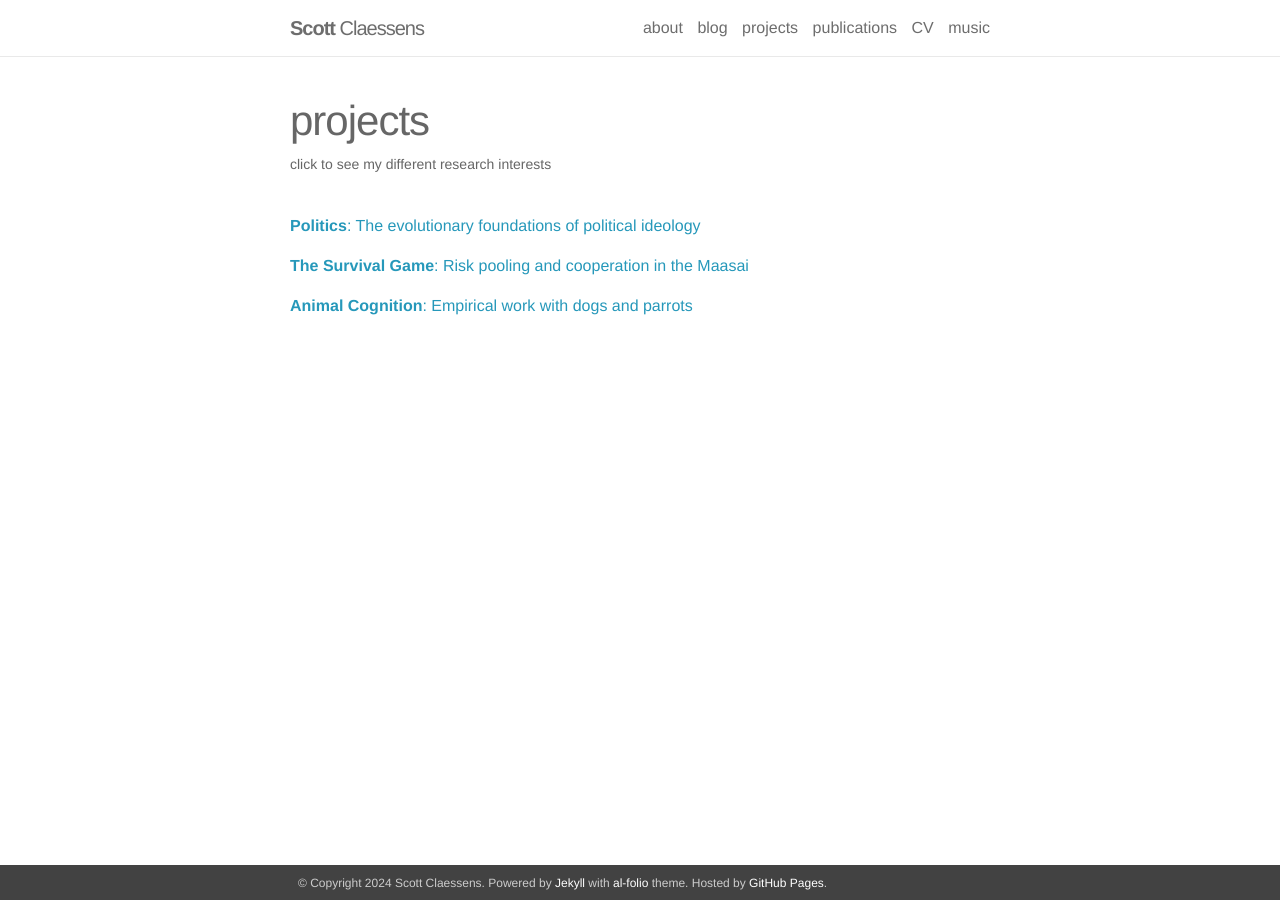
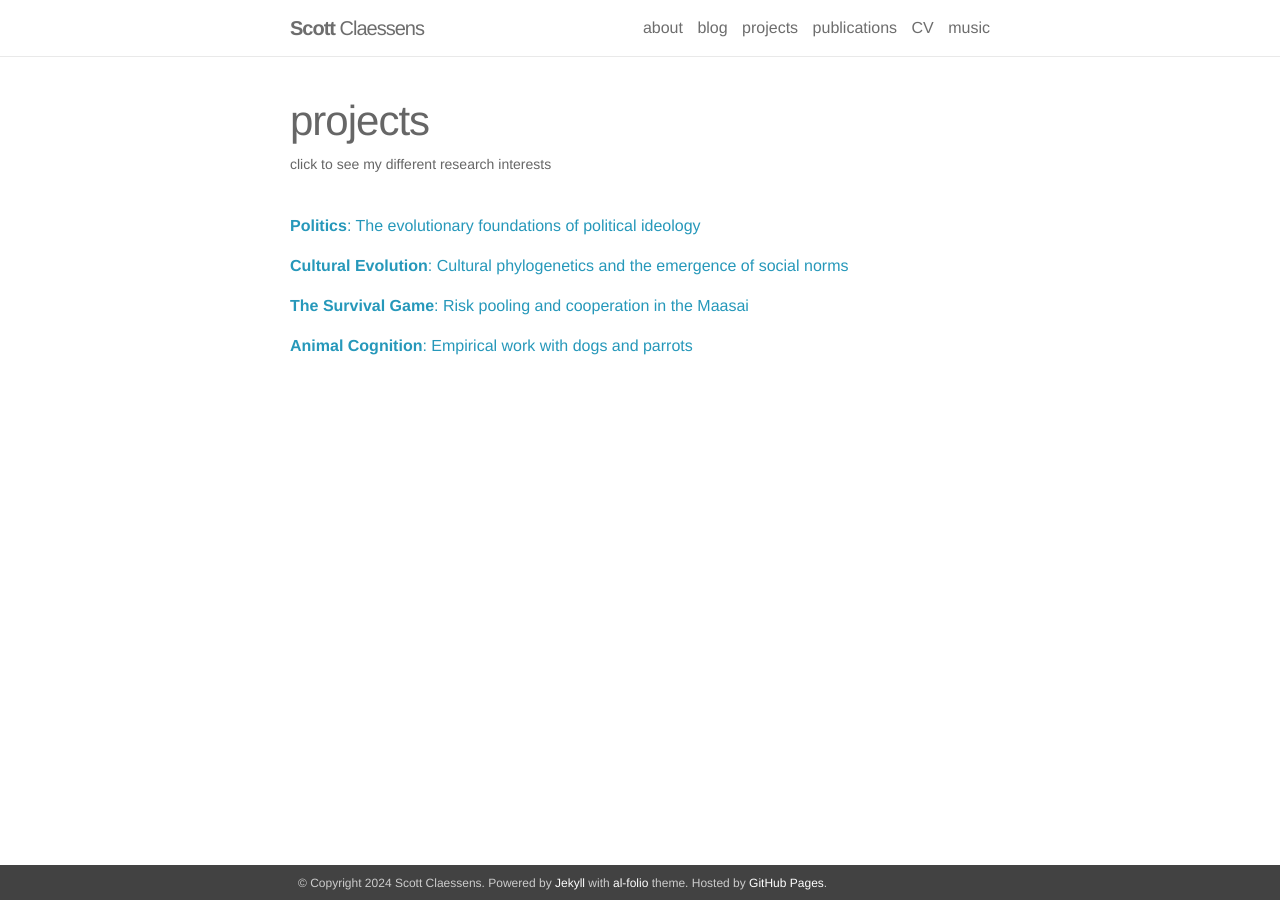
Before and after one commit to ScottClaessens/ScottClaessens.github.io, a Jekyll site: the page built from _pages/3_projects.md, in a window 1280 px wide. Built offline with Jekyll 4.4.1, drawn with Linux system fonts in a browser that asks for light colours; nearby versions of some CDN libraries.

Commit message:
add cultural evolution project

```diff
--- a/_layouts/about.html
+++ b/_layouts/about.html
@@ -5,7 +5,7 @@ layout: page
 {% if page.profile %}
   <div class="profile col one {{ page.profile.align }}">
     {% if page.profile.image %}
-      <img class="one" src="{{ page.profile.image | prepend: '/assets/img/' | prepend: site.baseurl | prepend: site.url }}">
+      <img class="one" src="{{ page.profile.image | prepend: '/assets/img/' | prepend: site.baseurl | prepend: site.url }}" style=”padding: 0px 0px 0px 5px;”>
     {% endif %}
     {% if page.profile.address %}
       <div class="address">
--- /dev/null
+++ b/_projects/2_culturalevolution.markdown
@@ -0,0 +1,48 @@
+---
+layout: page
+title: Cultural Evolution
+description: Cultural phylogenetics and the emergence of social norms
+img: /assets/img/theme2.jpg
+---
+
+In the Language, Culture, and Cognition lab at the University of Auckland, one of our areas of expertise is creating and employing language phylogenies to study the evolution of human culture. For example, a phylogenetic tree of Indo-European languages shows that English is more closely related to German than it is to Spanish, Latvian, or Armenian. Once such ancestral relationships between languages are established, we can use these to study how human cultures, from small-scale societies to modern nation states, have evolved over time.
+
+In one study, we studied 97 Austronesian societies speaking different languages (see paper [here](https://www.nature.com/articles/s41562-022-01471-y)). By using a phylogenetic tree of the Austronesian language family, we were able to track the coevolution of institutions of authority in these societies over time. In particular, we found that two forms of institutionalised authority --- political and religious authority --- coevolved over time, meaning that as one form of authority began to encompass a larger group in these societies, so too did the other form of authority.
+
+<div class="img_row">
+    <img class="col two" src="{{ site.baseurl }}/assets/img/austronesian.png" alt="" title="Austronesian language family and subfamilies"/>
+</div>
+
+<div class="col two caption">
+	Austronesian language family and subfamilies.
+</div>
+
+Language phylogenetics can also contribute to research on modern nation states. In another study, we found that nations that are closely culturally related --- for example, the United Kingdom and Germany, who speak the closely-related languages English and German --- tend to be similar in other ways, such as having similar levels of GDP per capita or similar cultural values. The same is also true for spatial proximity: geographic neighbours tend to be more similar to one another than geographically distant nations. This similarity is likely due to processes of cultural evolution over time, either from deep cultural inheritance from shared ancestors or from more recent diffusion of traits among neighbouring nations. In the paper (see [here](https://www.nature.com/articles/s41467-023-41486-1)), we argue that it is crucial to control for these sources of non-independence among nations. Without suitable controls, this non-independence may lead researchers to falsely infer national-level correlations that do not exist.
+
+<div class="img_row">
+    <img class="col two" src="{{ site.baseurl }}/assets/img/nations.png" alt="" title="Nations"/>
+</div>
+
+<div class="col two caption">
+	Nations around the world are culturally and geographically non-independent.
+</div>
+
+I have also studied the evolution of culture among individuals rather than societies. In a collaboration with my US colleagues, we studied the real-time emergence of social norms governing mask wearing during the COVID-19 pandemic (see paper [here](https://www.nature.com/articles/s41598-023-38593-w)). Using two years of longitudinal data collected from 2020 to 2022, we found that mask wearing norms developed quickly in the United States in response to public health recommendations. Our analyses also suggest that the emergence of these norms, especially descriptive norms (i.e., seeing if others are wearing masks), had a causal effect on mask wearing behaviour in the future.
+
+<div class="img_row">
+    <img class="col two" src="{{ site.baseurl }}/assets/img/masks.jpg" alt="" title="Mask wearing"/>
+</div>
+
+<div class="col two caption">
+	Social norms around mask wearing caused increases in mask use in the United States.
+</div>
+
+<br>
+
+<u>Further Reading</u>
+
+**Claessens, S.**, Kyritsis, T., & Atkinson, Q. D. (2023). Cross-national analyses require additional controls to account for the non-independence of nations. *Nature Communications*, *14*(1), 5776.
+
+Heiman, S. L., **Claessens, S.**, Ayers, J. D., Guevara Beltrán, D., Van Horn, A., Hirt, E. R., ... & Todd, P. M. (2023). Descriptive norms caused increases in mask wearing during the COVID-19 pandemic. *Scientific Reports*, *13*(1), 11856.
+
+Sheehan, O., Watts, J., Gray, R. D., Bulbulia, J., **Claessens, S.**, Ringen, E. J., & Atkinson, Q. D. (2023). Coevolution of religious and political authority in Austronesian societies. *Nature Human Behaviour*, *7*(1), 38-45.
```
Also changed, not shown: _pages/1_about.md (+1 -1 lines), _pages/4_publications.md (+1 -1 lines), _projects/3_survivalgame.markdown (renamed from _projects/2_survivalgame.markdown), _projects/4_animalcognition.markdown (renamed from _projects/3_animalcognition.markdown), assets/img/austronesian.png (added), assets/img/nations.jpg (added), 1 other file.
